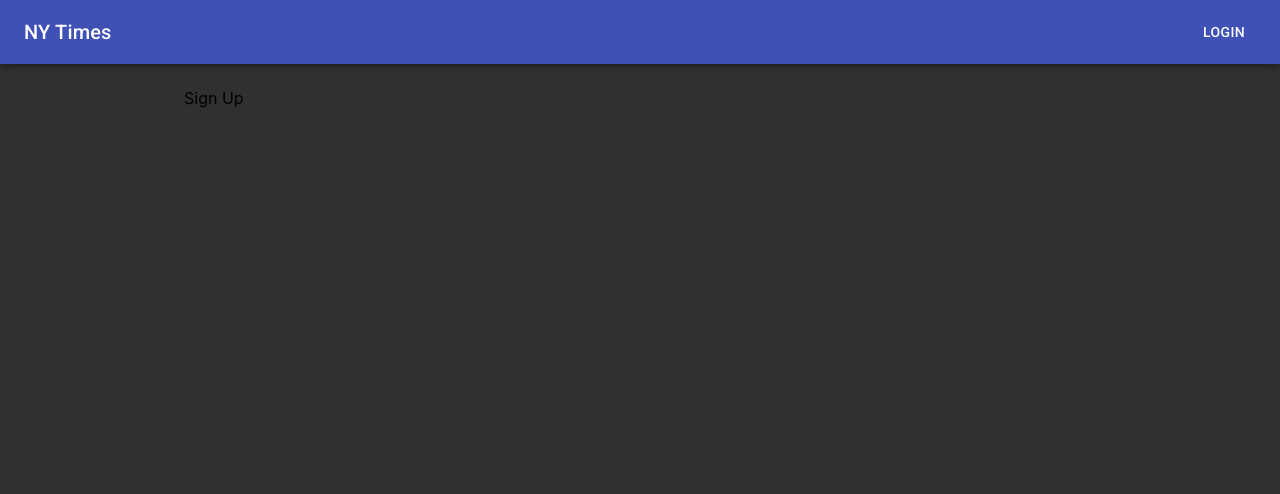
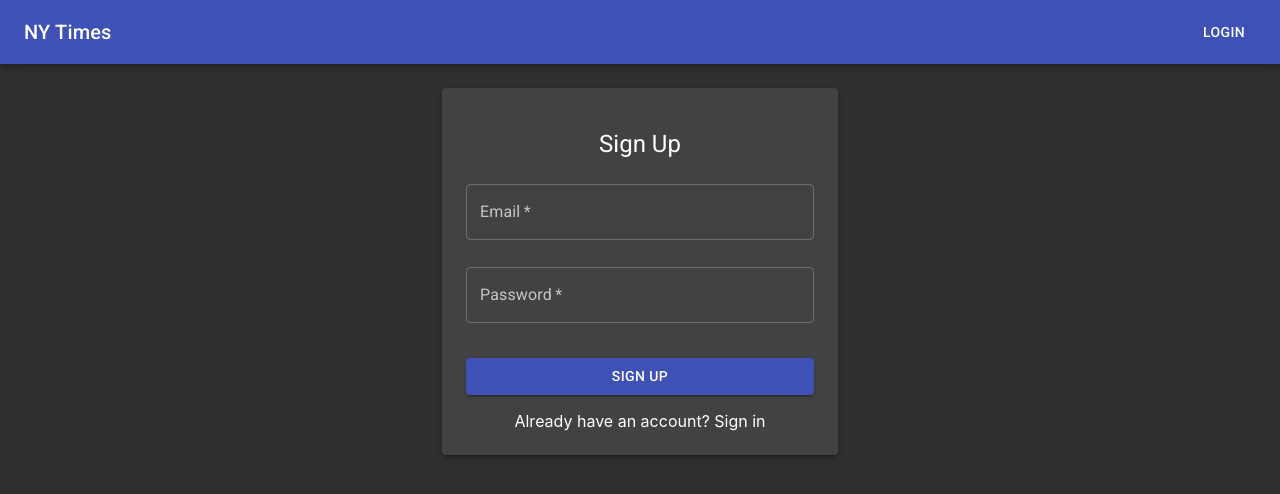
Before and after one commit to ProgerSDK/front-end-task, a React (Create React App) app: page /signup in a window 1280 px wide. Shown: the top 494 px of the page. Built offline with nearby package versions, Linux system fonts and the light colour scheme; no server answers.

Commit message:
Update register page

```diff
--- a/src/components/register/index.tsx
+++ b/src/components/register/index.tsx
@@ -1,8 +1,110 @@
 import React from 'react'
 import Layout from '../layout'
+import { createStyles, makeStyles, Theme } from '@material-ui/core/styles'
+import Paper from '@material-ui/core/Paper'
+import Typography from '@material-ui/core/Typography'
+import { Formik, Form } from 'formik'
+import FormikField from '../common/FormikField'
+import { Link } from 'react-router-dom'
+import Button from '@material-ui/core/Button'
+import * as ROUTES from '../../constants/routes'
+import * as Yup from 'yup'
+
+const useStyles = makeStyles((theme: Theme) =>
+  createStyles({
+    paper: {
+      padding: theme.spacing(5, 3, 3),
+      display: 'flex',
+      flexDirection: 'column',
+      alignItems: 'center',
+      textAlign: 'center'
+    },
+    form: {
+      width: '100%',
+      marginTop: theme.spacing(1)
+    },
+    submit: {
+      margin: theme.spacing(3, 0, 2)
+    }
+  })
+)
+
+interface FormValues {
+  email: string
+  password: string
+}
+
+const initialValues: FormValues = {
+  email: '',
+  password: ''
+}
+
+const SignupSchema = Yup.object().shape({
+  email: Yup.string().email('Invalid email').required('Required'),
+  password: Yup.string().required('Required')
+})
 
 const Register = () => {
-  return <Layout>Sign Up</Layout>
+  const classes = useStyles()
+
+  const handleSubmit = (values: FormValues): void => {
+    alert(JSON.stringify(values))
+  }
+
+  return (
+    <Layout maxWidth="xs">
+      <Paper elevation={3} className={classes.paper}>
+        <Typography component="h1" variant="h5">
+          Sign Up
+        </Typography>
+        <Formik
+          initialValues={initialValues}
+          onSubmit={handleSubmit}
+          validationSchema={SignupSchema}
+        >
+          {({ errors, touched }) => {
+            return (
+              <Form className={classes.form}>
+                <FormikField
+                  name="email"
+                  label="Email"
+                  variant="outlined"
+                  fullWidth
+                  required
+                  margin="normal"
+                  autoComplete="email"
+                  error={!!(errors.email && touched.email)}
+                />
+                <FormikField
+                  name="password"
+                  label="Password"
+                  variant="outlined"
+                  fullWidth
+                  required
+                  margin="normal"
+                  type="password"
+                  autoComplete="current-password"
+                  error={!!(errors.password && touched.password)}
+                />
+                <Button
+                  type="submit"
+                  fullWidth
+                  variant="contained"
+                  color="primary"
+                  className={classes.submit}
+                >
+                  Sign up
+                </Button>
+                <Link to={ROUTES.SIGN_IN}>
+                  Already have an account? Sign in
+                </Link>
+              </Form>
+            )
+          }}
+        </Formik>
+      </Paper>
+    </Layout>
+  )
 }
 
 export default Register
```
